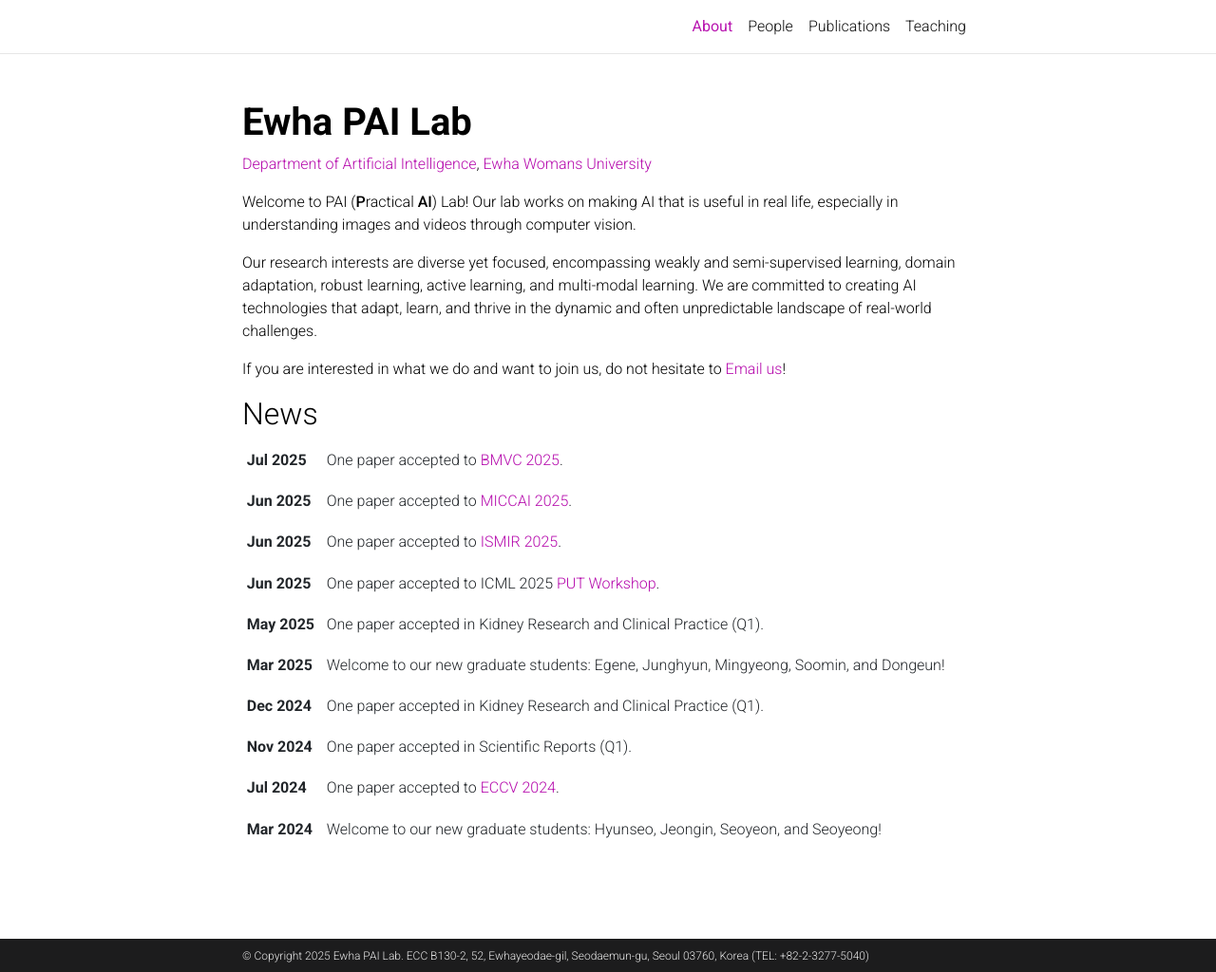
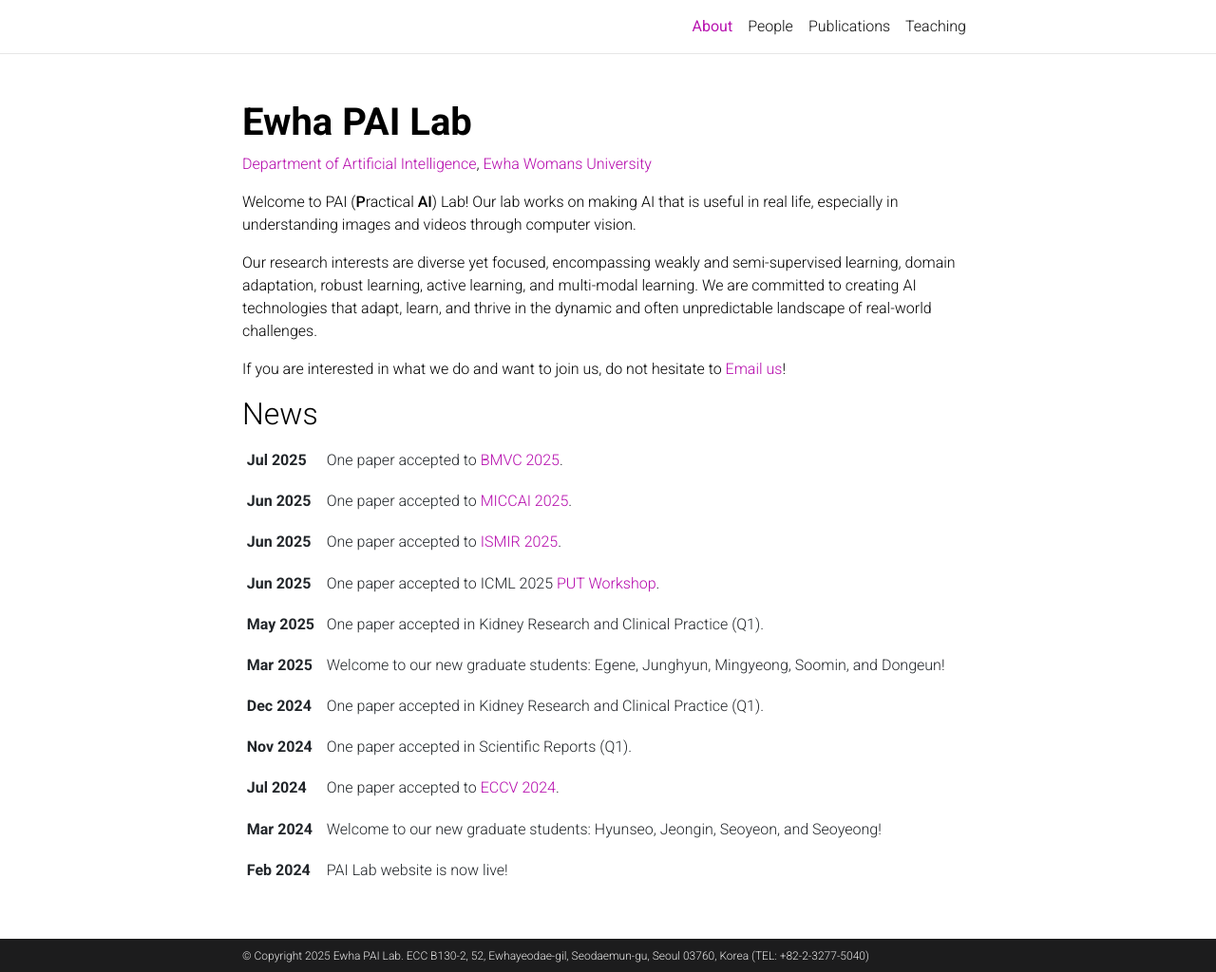
Before and after one commit to ewha-pai/ewha-pai.github.io, a Jekyll site: the page built from _pages/about.md, in a window 1280 px wide and 1024 px high. Shown: the whole window at 95% size. Built offline with Jekyll 4.4.1, drawn with Linux system fonts in a browser that asks for light colours; comment, search, counter and statistics services are not loaded; a style sheet for code colours, icons or effects is not loaded; part of the change alters nothing that is shown.

```diff
--- a/_config.yml
+++ b/_config.yml
@@ -182,7 +182,7 @@ collections:
 announcements:
   enabled: true
   scrollable: true # adds a vertical scroll bar if there are more than 3 news items
-  limit: 10 # leave blank to include all the news in the `_news` folder
+  limit:  # leave blank to include all the news in the `_news` folder
 
 latest_posts:
   enabled: false
```
